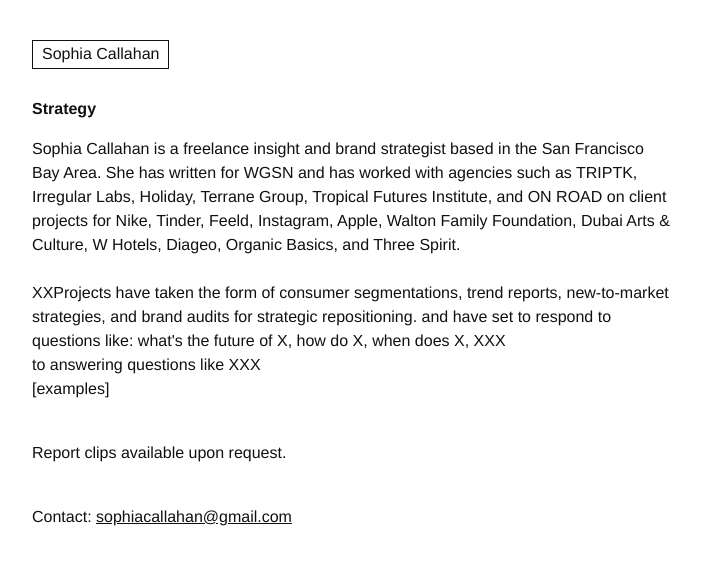
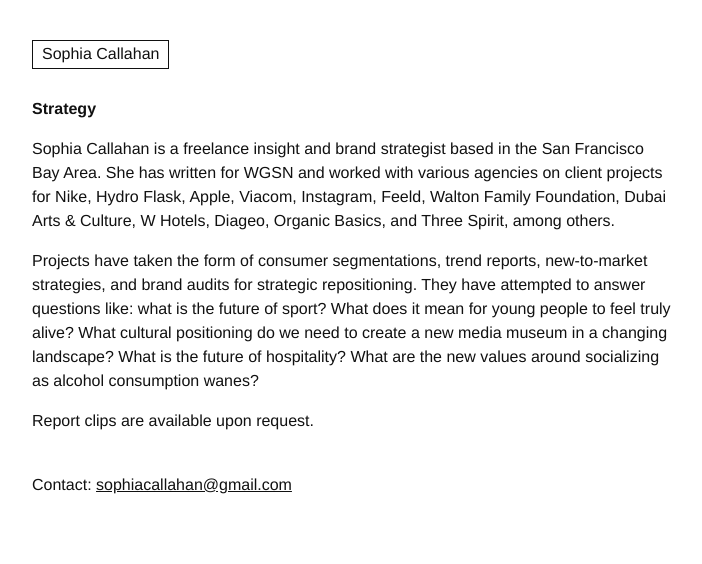
Before and after one commit to socal99/website, a plain HTML site: page strategy.html in a window 1280 px wide. Shown: the whole page, without its empty margins (8-710 px from the left). Drawn offline with Linux system fonts and the light colour scheme.

Commit message:
Strategy: update copy
Co-Authored-By: Claude Sonnet 5.5 <noreply@anthropic.com>
Claude-Session: https://claude.ai/code/session_01EyJpsHCcfW7ru5hZ23YUxd

```diff
--- a/strategy.html
+++ b/strategy.html
@@ -22,9 +22,11 @@ details[open] summary{margin-bottom:16px}
 <div style="margin-top: 28px; font-weight: 700">Strategy</div>
 
 <div style="margin-top: 16px; max-width: 640px">
-<p style="margin: 0 0 16px 0">Sophia Callahan is a freelance insight and brand strategist based in the San Francisco Bay Area. She has written for WGSN and has worked with agencies such as TRIPTK,&nbsp; Irregular Labs, Holiday, Terrane Group, Tropical Futures Institute, and ON ROAD on client projects for Nike, Tinder, Feeld, Instagram, Apple, Walton Family Foundation, Dubai Arts &amp; Culture, W Hotels, Diageo, Organic Basics, and Three Spirit.&nbsp; <br><br>XXProjects have taken the form of consumer segmentations, trend reports, new-to-market strategies, and brand audits for strategic repositioning. and have set to respond to questions like: what's the future of X, how do X, when does X, XXX<br>to answering questions like XXX&nbsp;<br>[examples]<br><br></p>
+<p style="margin: 0 0 16px 0">Sophia Callahan is a freelance insight and brand strategist based in the San Francisco Bay Area. She has written for WGSN and worked with various agencies on client projects for Nike, Hydro Flask, Apple, Viacom,  Instagram, Feeld, Walton Family Foundation, Dubai Arts &amp; Culture, W Hotels, Diageo, Organic Basics, and Three Spirit, among others.</p>
 
-<p style="margin: 0 0 16px 0">Report clips available upon request.</p>
+<p style="margin: 0 0 16px 0">Projects have taken the form of consumer segmentations, trend reports, new-to-market strategies, and brand audits for strategic repositioning. They have attempted to answer questions like: what is the future of sport? What does it mean for young people to feel truly alive? What cultural positioning do we need to create a new media museum in a changing landscape? What is the future of hospitality? What are the new values around socializing as alcohol consumption wanes?</p>
+
+<p style="margin: 0 0 16px 0">Report clips are available upon request.</p>
 </div>
 
 <div style="margin-top: 40px">Contact: <a href="mailto:sophiacallahan@gmail.com">sophiacallahan@gmail.com</a></div>
```
